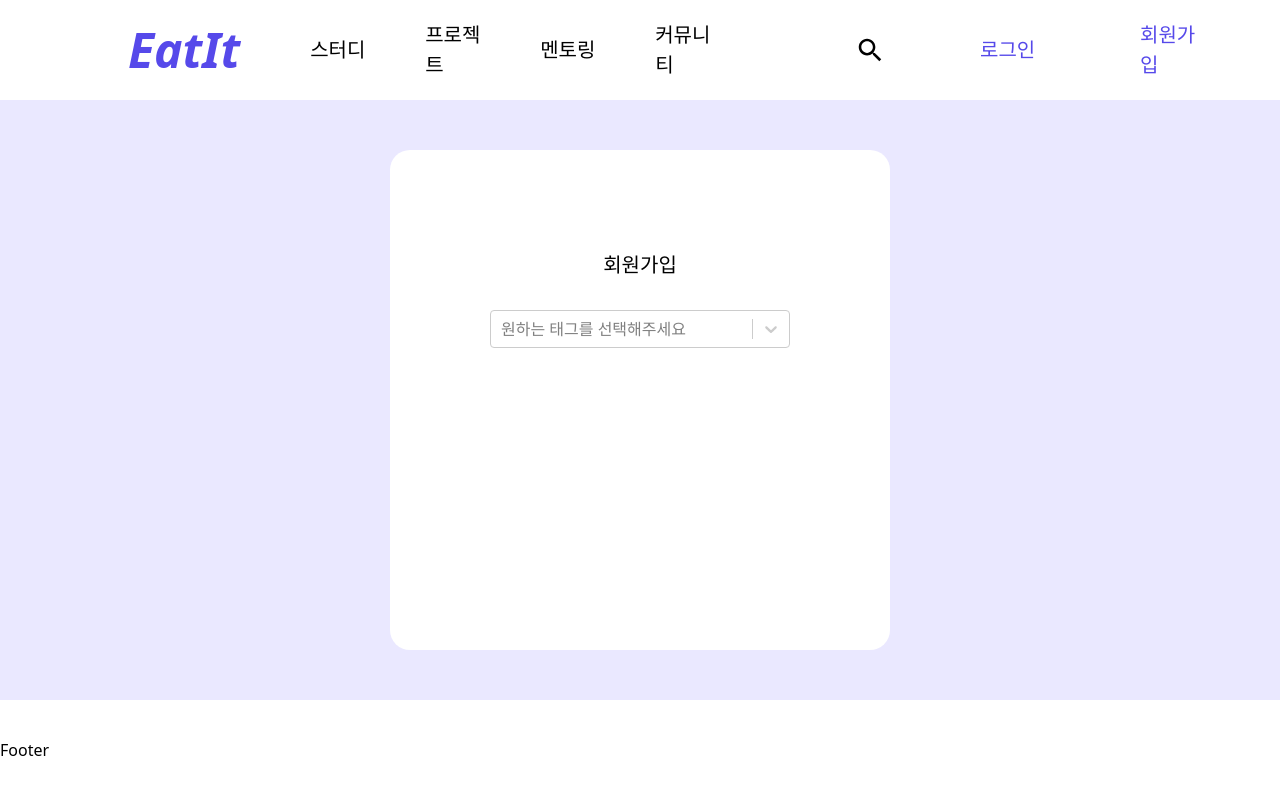
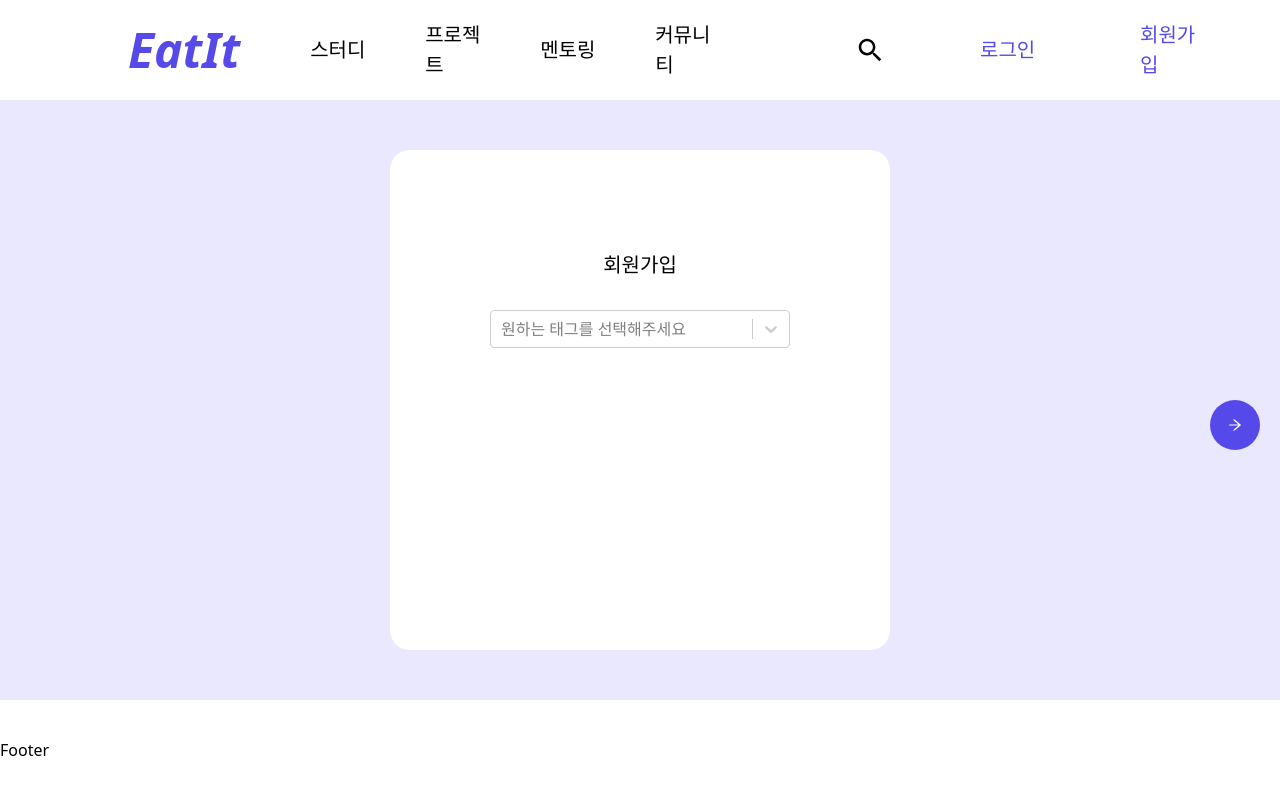
Before and after one commit to potato-club/ItEat-front, a Next.js app: page /signup/signuptag in a window 1280 px wide. Shown: the top 794 px of the page. Built offline with nearby package versions, Linux system fonts and the light colour scheme.

Commit message:
feat: signUpPage Button 추가 #2

```diff
--- a/src/container/SignUpPage/SignUpTags.tsx
+++ b/src/container/SignUpPage/SignUpTags.tsx
@@ -1,10 +1,11 @@
 import React, { useState } from "react";
 import styled from "styled-components";
+import { useForm } from "react-hook-form";
+import Select, { ValueType, OptionTypeBase } from "react-select";
+import { useRouter } from "next/router";
 import Header from "../../components/Header";
 import Footer from "@/components/Footer";
-import { useForm } from "react-hook-form";
-import Select, { ValueType, OptionTypeBase } from "react-select";
-
+import PageButton from "./components/PageButton";
 import tags from "../../../public/data/tags.json";
 
 function SignUpTags() {
@@ -14,8 +15,12 @@ function SignUpTags() {
 
   const [selectedTag, setSelectedTag] =
     useState<ValueType<OptionTypeBase> | null>(null);
+
+  // useRouter hook
+  const router = useRouter();
+
   const onSubmit = (data: any) => {
-    console.log("Selected Tag:", selectedTag);
+    router.push("/signup-page");
   };
 
   const options = tags.map((tag: any) => ({
@@ -64,6 +69,7 @@ function SignUpTags() {
             />
           </SelectContainer>
         </FormContainer>
+        <PageButton path="/signup/signup" />
       </Container>
       <Footer />
     </Wrapper>
--- /dev/null
+++ b/src/container/SignUpPage/components/PageButton.tsx
@@ -0,0 +1,35 @@
+import React from "react";
+import styled from "styled-components";
+import { AiOutlineArrowRight } from "react-icons/ai";
+import { useRouter } from "next/router";
+
+const PageButton = ({ path }: { path: string }) => {
+  const router = useRouter();
+
+  const handleClick = () => {
+    router.push(path);
+  };
+
+  return (
+    <StyledButton onClick={handleClick}>
+      <AiOutlineArrowRight />
+    </StyledButton>
+  );
+};
+
+export default PageButton;
+const StyledButton = styled.div`
+  position: fixed;
+  top: 50%;
+  bottom: 20px;
+  right: 20px;
+  width: 50px;
+  height: 50px;
+  border-radius: 50%;
+  background-color: #5649ea;
+  color: white;
+  display: flex;
+  justify-content: center;
+  align-items: center;
+  cursor: pointer;
+`;
```
